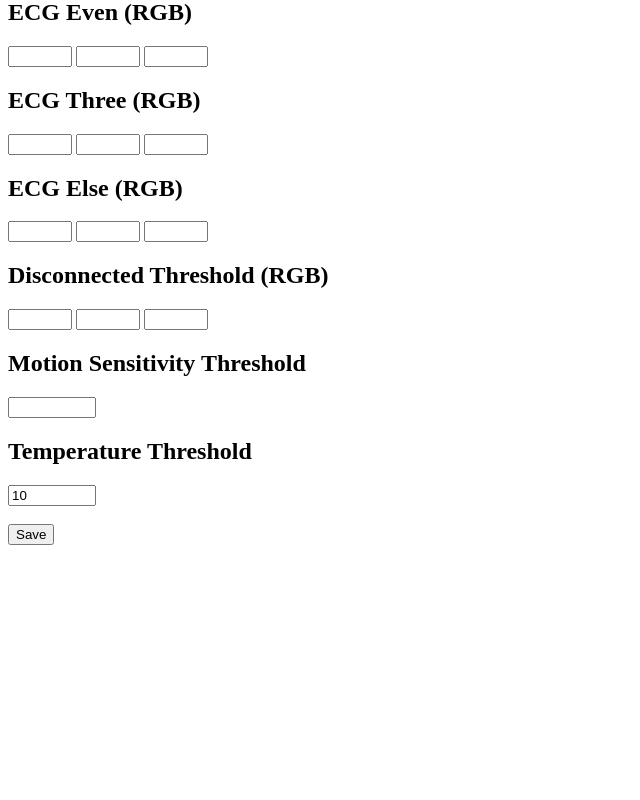
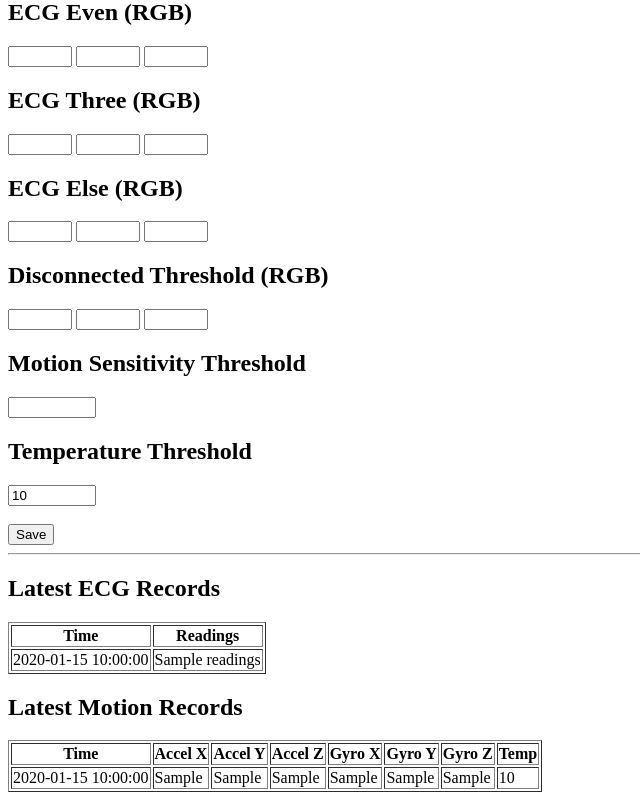
Before and after one commit to karshPrime/SWE30011-WebServer, a Flask app: template templates/index.html in a window 1280 px wide. Shown: the part 81-881 px from the top of the page, without its empty margins (0-640 px from the left). Before the commit the page ends 626 px from the top, so only its background shows below. Run offline with Flask 3, Linux system fonts and the light colour scheme; the template is opened without the code that fills it: most values are stand-ins (such as "Sample title", 1, 10 or a date in 2020).

Commit message:
feat: mysql connection

```diff
--- a/app.py
+++ b/app.py
@@ -1,5 +1,6 @@
 
 from flask import Flask, request, redirect, render_template
+import pymysql
 import struct
 import os
 
@@ -9,13 +10,20 @@ app = Flask(__name__)
 CONFIG_FILE = "config.bin"
 
 # Default config (if file doesn't exist)
-DefaultConfig = {
+DEFAULT_VALUES = {
     "ECGRateEvenValue" : [0, 255, 0],
     "ECGRateThreeValue": [0, 0, 255],
     "ECGRateElseValue" : [255, 255, 255],
     "ECGRateDisconnectedThreshhold": [255, 0, 0],
     "MotionSensitiveThreshold": 1000,
     "TemperatureThreshhold": 10
+}
+
+DB_CONFIG = {
+    "host": "localhost",
+    "user": "edge",
+    "password": "",
+    "database": "swe30011"
 }
 
 
@@ -27,7 +35,7 @@ def clamp( aValue, aMin, aMax ):
 
 def load_binary_config():
     if not os.path.exists( CONFIG_FILE ):
-        return DefaultConfig.copy()
+        return DEFAULT_VALUES.copy()
 
     with open( CONFIG_FILE, "rb" ) as lFile:
         lData = lFile.read()
@@ -73,25 +81,42 @@ def save_binary_config( aData ):
         lFile.write( lPacked )
 
 
-@app.route( "/", methods=["GET", "POST"] )
+def get_latest_records():
+    connection = pymysql.connect(**DB_CONFIG, cursorclass=pymysql.cursors.DictCursor)
+    try:
+        with connection.cursor() as cursor:
+            cursor.execute("SELECT * FROM RecordECG ORDER BY time DESC LIMIT 10;")
+            ecg_records = cursor.fetchall()
+
+            cursor.execute("SELECT * FROM RecordMotion ORDER BY time DESC LIMIT 10;")
+            motion_records = cursor.fetchall()
+
+    finally:
+        connection.close()
+
+    return ecg_records, motion_records
+
+
+#---------------------------------------------------------------------------------------------------
+
+@app.route("/", methods=["GET", "POST"])
 def index():
     if request.method == "POST":
         lConfig = {
-            "ECGRateEvenValue": [request.form.get( f"even_{i}", 0 ) for i in range(3)],
-            "ECGRateThreeValue": [request.form.get( f"three_{i}", 0 ) for i in range(3)],
-            "ECGRateElseValue": [request.form.get( f"else_{i}", 0 ) for i in range(3)],
-            "ECGRateDisconnectedThreshhold": [request.form.get(f"aDisc_{i}", 0) for i in range(3)],
-            "MotionSensitiveThreshold": request.form.get( "motion", 0 ),
-            "TemperatureThreshhold": request.form.get( "temp", 0 )
+            "ECGRateEvenValue": [request.form.get(f"even_{i}", 0) for i in range(3)],
+            "ECGRateThreeValue": [request.form.get(f"three_{i}", 0) for i in range(3)],
+            "ECGRateElseValue": [request.form.get(f"else_{i}", 0) for i in range(3)],
+            "ECGRateDisconnectedThreshhold": [request.form.get(f"disc_{i}", 0) for i in range(3)],
+            "MotionSensitiveThreshold": request.form.get("motion", 0),
+            "TemperatureThreshhold": request.form.get("temp", 0)
         }
         save_binary_config(lConfig)
         return redirect("/")
 
     lConfig = load_binary_config()
-    return render_template("index.html", **lConfig)
+    ecg_records, motion_records = get_latest_records()
+    return render_template("index.html", **lConfig, ecg_records=ecg_records, motion_records=motion_records)
 
-
-#---------------------------------------------------------------------------------------------------
 
 if __name__ == "__main__":
     app.run(debug=True)
--- a/templates/index.html
+++ b/templates/index.html
@@ -33,3 +33,44 @@
     <br><br>
     <button type="submit">Save</button>
 </form>
+
+<hr>
+<h2>Latest ECG Records</h2>
+<table border="1">
+    <tr>
+        <th>Time</th>
+        <th>Readings</th>
+    </tr>
+    {% for row in ecg_records %}
+    <tr>
+        <td>{{ row.time }}</td>
+        <td>{{ row.Readings }}</td>
+    </tr>
+    {% endfor %}
+</table>
+
+<h2>Latest Motion Records</h2>
+<table border="1">
+    <tr>
+        <th>Time</th>
+        <th>Accel X</th>
+        <th>Accel Y</th>
+        <th>Accel Z</th>
+        <th>Gyro X</th>
+        <th>Gyro Y</th>
+        <th>Gyro Z</th>
+        <th>Temp</th>
+    </tr>
+    {% for row in motion_records %}
+    <tr>
+        <td>{{ row.time }}</td>
+        <td>{{ row.AcceleratorX }}</td>
+        <td>{{ row.AcceleratorY }}</td>
+        <td>{{ row.AcceleratorZ }}</td>
+        <td>{{ row.GyroscopeX }}</td>
+        <td>{{ row.GyroscopeY }}</td>
+        <td>{{ row.GyroscopeZ }}</td>
+        <td>{{ row.Temperature }}</td>
+    </tr>
+    {% endfor %}
+</table>
```
